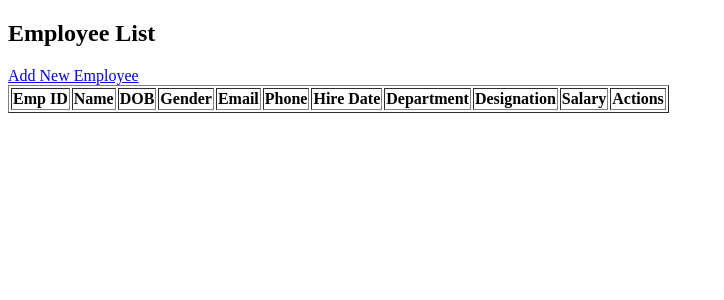
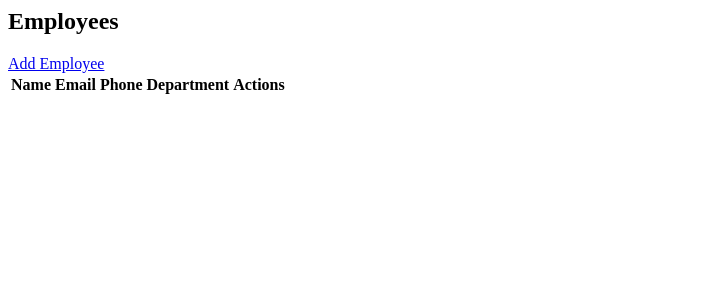
Before and after one commit to pratham1kruk/HR-management-system, a Flask app: page /employees/ in a window 1280 px wide. Shown: the top 300 px of the page, without its empty margins (0-724 px from the left). Run offline with Flask 3, Linux system fonts and the light colour scheme; lists and menus that the app fills with data are empty; some libraries are stand-ins or nearby versions.

Commit message:
worked on employee routes and .html files

```diff
--- a/backend/routes/employee_routes.py
+++ b/backend/routes/employee_routes.py
@@ -1,20 +1,15 @@
+# ────── employee_routes.py ──────
 from flask import Blueprint, request, render_template, redirect, url_for, flash
 from models.postgres_models import db, Employee, ProfessionalInfo
 from datetime import datetime
 
-employee_bp = Blueprint("employee", __name__)
+employee_bp = Blueprint("employee", __name__, url_prefix="/employees")
 
-# ─────────────────────────────
-# VIEW: List all employees with professional info
-# ─────────────────────────────
 @employee_bp.route("/")
 def list_employees():
     employees = db.session.query(Employee).outerjoin(ProfessionalInfo).all()
     return render_template("employee_list.html", employees=employees)
 
-# ─────────────────────────────
-# FORM: Add new employee (basic info only)
-# ─────────────────────────────
 @employee_bp.route("/new", methods=["GET", "POST"])
 def add_employee():
     if request.method == "POST":
@@ -32,9 +27,6 @@ def add_employee():
         return redirect(url_for("employee.list_employees"))
     return render_template("employee_form.html")
 
-# ─────────────────────────────
-# FORM: Update employee basic info
-# ─────────────────────────────
 @employee_bp.route("/edit/<int:emp_id>", methods=["GET", "POST"])
 def edit_employee(emp_id):
     emp = Employee.query.get_or_404(emp_id)
@@ -50,9 +42,6 @@ def edit_employee(emp_id):
         return redirect(url_for("employee.list_employees"))
     return render_template("employee_form.html", employee=emp)
 
-# ─────────────────────────────
-# DELETE: Employee
-# ─────────────────────────────
 @employee_bp.route("/delete/<int:emp_id>", methods=["POST"])
 def delete_employee(emp_id):
     emp = Employee.query.get_or_404(emp_id)
@@ -60,9 +49,6 @@ def delete_employee(emp_id):
     db.session.commit()
     return redirect(url_for("employee.list_employees"))
 
-# ─────────────────────────────
-# ADD/UPDATE Professional Info
-# ─────────────────────────────
 @employee_bp.route("/<int:emp_id>/professional", methods=["GET", "POST"])
 def add_update_professional(emp_id):
     emp = Employee.query.get_or_404(emp_id)
@@ -70,19 +56,17 @@ def add_update_professional(emp_id):
 
     if request.method == "POST":
         if prof:
-            # Update existing
             prof.department = request.form["department"]
             prof.designation = request.form["designation"]
-            prof.salary = float(request.form["salary"])
-            prof.last_review_date = datetime.strptime(request.form["last_review_date"], "%Y-%m-%d")
+            prof.current_salary = float(request.form["current_salary"])
+            prof.previous_salary = float(request.form["previous_salary"])
         else:
-            # Add new
             prof = ProfessionalInfo(
                 emp_id=emp_id,
                 department=request.form["department"],
                 designation=request.form["designation"],
-                salary=float(request.form["salary"]),
-                last_review_date=datetime.strptime(request.form["last_review_date"], "%Y-%m-%d")
+                current_salary=float(request.form["current_salary"]),
+                previous_salary=float(request.form["previous_salary"])
             )
             db.session.add(prof)
         db.session.commit()
@@ -90,9 +74,6 @@ def add_update_professional(emp_id):
 
     return render_template("professional_form.html", employee=emp, professional=prof)
 
-# ─────────────────────────────
-# DELETE: Professional Info
-# ─────────────────────────────
 @employee_bp.route("/<int:emp_id>/professional/delete", methods=["POST"])
 def delete_professional(emp_id):
     prof = ProfessionalInfo.query.filter_by(emp_id=emp_id).first()
--- a/backend/templates/employee_list.html
+++ b/backend/templates/employee_list.html
@@ -1,51 +1,23 @@
 <!-- templates/employee_list.html -->
-<!DOCTYPE html>
-<html>
-<head>
-    <title>Employees</title>
-</head>
-<body>
-    <h2>Employee List</h2>
-    <a href="{{ url_for('employee.add_employee') }}">Add New Employee</a>
-    <table border="1">
-        <thead>
+<h2>Employees</h2>
+<a href="{{ url_for('employee.add_employee') }}">Add Employee</a>
+<table>
   <tr>
-                <th>Emp ID</th>
-                <th>Name</th>
-                <th>DOB</th>
-                <th>Gender</th>
-                <th>Email</th>
-                <th>Phone</th>
-                <th>Hire Date</th>
-                <th>Department</th>
-                <th>Designation</th>
-                <th>Salary</th>
-                <th>Actions</th>
+    <th>Name</th><th>Email</th><th>Phone</th><th>Department</th><th>Actions</th>
   </tr>
-        </thead>
-        <tbody>
   {% for emp in employees %}
   <tr>
-                <td>{{ emp.emp_id }}</td>
     <td>{{ emp.first_name }} {{ emp.last_name }}</td>
-                <td>{{ emp.dob }}</td>
-                <td>{{ emp.gender }}</td>
     <td>{{ emp.email }}</td>
     <td>{{ emp.phone }}</td>
-                <td>{{ emp.hire_date }}</td>
-                <td>{{ emp.professional.department if emp.professional else '' }}</td>
-                <td>{{ emp.professional.designation if emp.professional else '' }}</td>
-                <td>{{ emp.professional.salary if emp.professional else '' }}</td>
+    <td>{{ emp.professional.department if emp.professional else 'N/A' }}</td>
     <td>
       <a href="{{ url_for('employee.edit_employee', emp_id=emp.emp_id) }}">Edit</a> |
-                    <a href="{{ url_for('employee.add_update_professional', emp_id=emp.emp_id) }}">Prof. Info</a>
+      <a href="{{ url_for('employee.add_update_professional', emp_id=emp.emp_id) }}">Professional Info</a> |
       <form method="POST" action="{{ url_for('employee.delete_employee', emp_id=emp.emp_id) }}" style="display:inline;">
         <button type="submit">Delete</button>
       </form>
     </td>
   </tr>
   {% endfor %}
-        </tbody>
 </table>
-</body>
-</html>
```
Also changed, not shown: backend/templates/employee_form.html (+12 -35 lines), backend/templates/professional_form.html (+7 -24 lines). Lines whose indentation alone changed are shown as unchanged.
